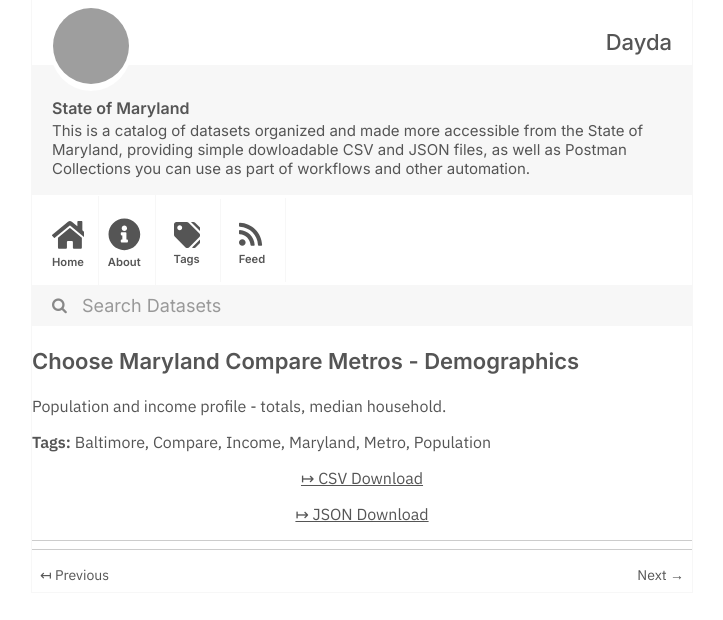
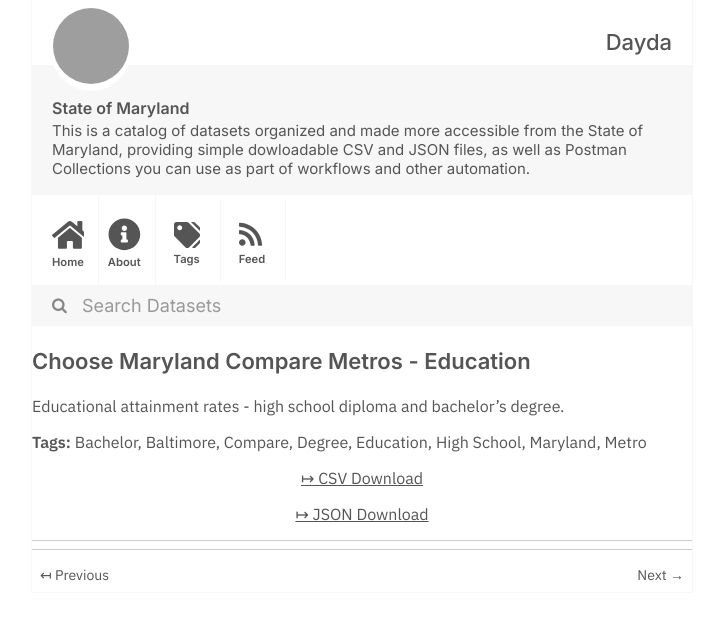
Before and after one commit to dayda-entities/state-of-maryland, a Jekyll site: the page built from _posts/2020-11-10-choose-maryland-compare-metros.md, in a window 1280 px wide, cut to the strip 0-620 px from the top of the page. Shown: the whole strip, without its empty margins (278-1001 px from the left). Built offline with Jekyll 4.4.1, drawn with Linux system fonts in a browser that asks for light colours; grey boxes are pictures that could not be loaded.

Commit message:
Publish Data

```diff
--- a/_posts/2020-11-10-choose-maryland-compare-metros.md
+++ b/_posts/2020-11-10-choose-maryland-compare-metros.md
@@ -1,22 +1,24 @@
 ---
-title: Choose Maryland  Compare Metros - Demographics
-created: '2020-11-10T17:24:51.535261'
-modified: '2020-11-10T17:24:51.535272'
+title: Choose Maryland  Compare Metros - Education
+created: '2020-11-10T17:25:37.136548'
+modified: '2020-11-10T17:25:37.136557'
 state: active
 type: dataset
 tags:
+  - Bachelor
   - Baltimore
   - Compare
-  - Income
+  - Degree
+  - Education
+  - High School
   - Maryland
   - Metro
-  - Population
 groups:
   - Local Government
-csv_url: 'https://opendata.maryland.gov/api/views/h2qn-scd8/rows.csv?accessType=DOWNLOAD'
+csv_url: 'https://opendata.maryland.gov/api/views/tybw-nzqj/rows.csv?accessType=DOWNLOAD'
 json_url: >-
-  https://opendata.maryland.gov/api/views/h2qn-scd8/rows.json?accessType=DOWNLOAD
+  https://opendata.maryland.gov/api/views/tybw-nzqj/rows.json?accessType=DOWNLOAD
 layout: post
 
 ---
-Population and income profile - totals, median household.
+Educational attainment rates - high school diploma and bachelor's degree.
```
